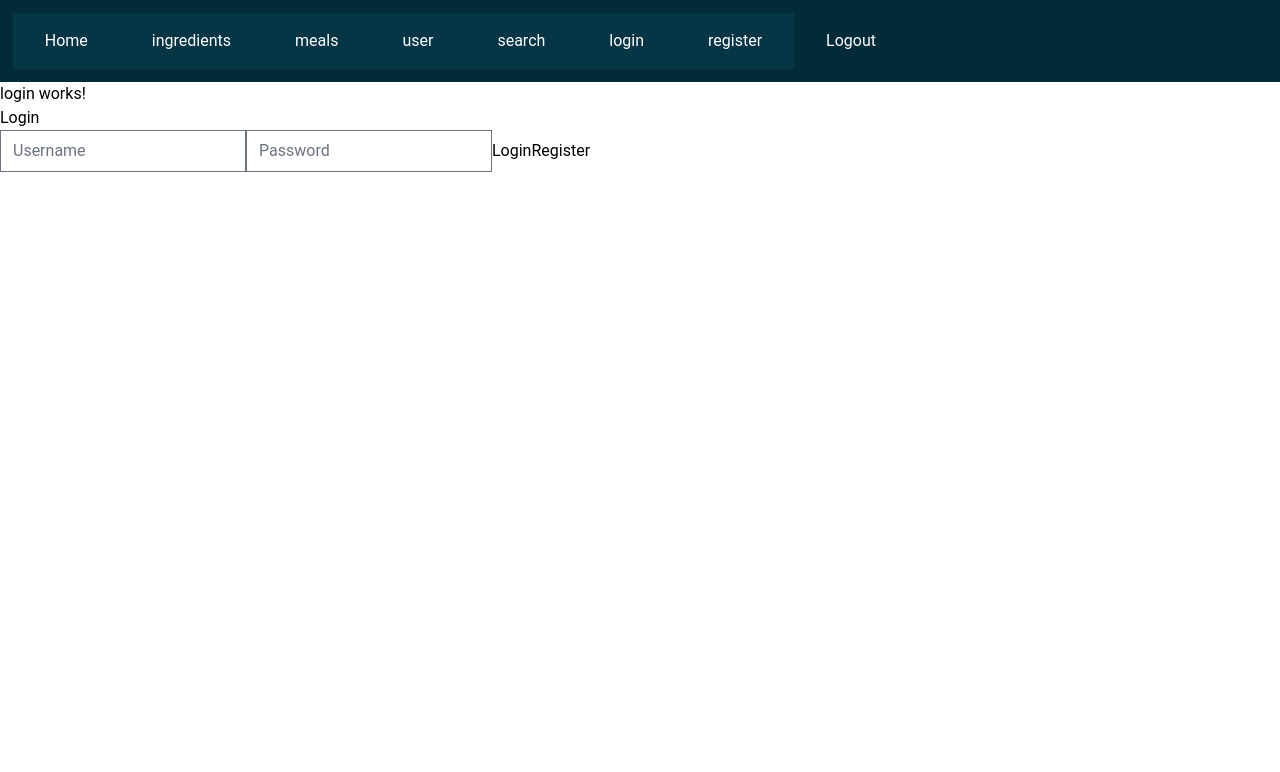
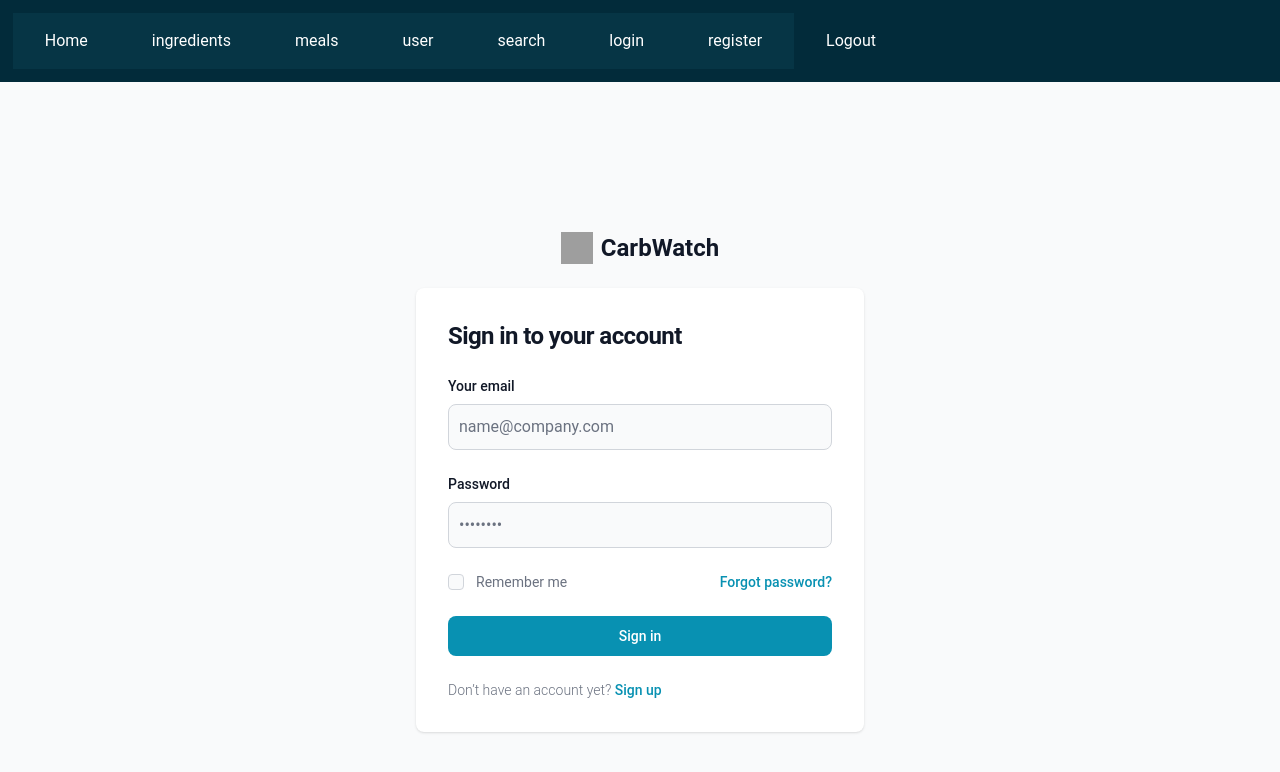
Before and after one commit to Banderas13/koolyhealth, an Angular app: page /login in a window 1280 px wide. Shown: the top 772 px of the page. Built offline with nearby package versions, Linux system fonts and the light colour scheme; grey boxes are pictures that could not be loaded.

Commit message:
created the final template using flowbite

```diff
--- a/src/app/login/login.component.html
+++ b/src/app/login/login.component.html
@@ -1,13 +1,54 @@
-<p>login works!</p>
+<!-- <p>login works!</p>
 
 <div  class="container">
 	<div  class="row">
 		<div  class="col-md-12">
-			<h1>Login</h1>
-			<input  class="form-control"  type="text"  [(ngModel)]="username"  placeholder="Username">
-			<input  class="form-control"  type="password"  [(ngModel)]="password"  placeholder="Password">
-			<button  (click)="onSubmit()"  type="submit">Login</button>
-            <button routerLink="/registration">Register</button>
+			<h1>Login</h1> -->
+			<!-- <input  class="form-control"  type="text"  [(ngModel)]="username"  placeholder="Username">
+			<input  class="form-control"  type="password"  [(ngModel)]="password"  placeholder="Password"> -->
+			<!-- <button  (click)="onSubmit()"  type="submit">Login</button>
+            <button routerLink="/registration">Register</button> -->
+		<!-- </div>
+	</div>
+</div> -->
+
+<section class="bg-gray-50 dark:bg-gray-900">
+	<div class="flex flex-col items-center justify-center px-6 py-8 mx-auto md:h-screen lg:py-0">
+		<a href="#" class="flex items-center mb-6 text-2xl font-semibold text-gray-900 dark:text-white">
+			<img class="w-8 h-8 mr-2" src="https://flowbite.s3.amazonaws.com/blocks/marketing-ui/logo.svg" alt="logo">
+			CarbWatch
+		</a>
+		<div class="w-full bg-white rounded-lg shadow dark:border md:mt-0 sm:max-w-md xl:p-0 dark:bg-gray-800 dark:border-gray-700">
+			<div class="p-6 space-y-4 md:space-y-6 sm:p-8">
+				<h1 class="text-xl font-bold leading-tight tracking-tight text-gray-900 md:text-2xl dark:text-white">
+					Sign in to your account
+				</h1>
+				<form class="space-y-4 md:space-y-6" action="#">
+					<div>
+						<label for="email" class="block mb-2 text-sm font-medium text-gray-900 dark:text-white">Your email</label>
+						<input  [(ngModel)]="username" type="email" name="email" id="email" class="bg-gray-50 border border-gray-300 text-gray-900 rounded-lg focus:ring-primary-600 focus:border-primary-600 block w-full p-2.5 dark:bg-gray-700 dark:border-gray-600 dark:placeholder-gray-400 dark:text-white dark:focus:ring-blue-500 dark:focus:border-blue-500" placeholder="name@company.com" required="">
+					</div>
+					<div>
+						<label for="password" class="block mb-2 text-sm font-medium text-gray-900 dark:text-white">Password</label>
+						<input [(ngModel)]="password" type="password" name="password" id="password" placeholder="••••••••" class="bg-gray-50 border border-gray-300 text-gray-900 rounded-lg focus:ring-primary-600 focus:border-primary-600 block w-full p-2.5 dark:bg-gray-700 dark:border-gray-600 dark:placeholder-gray-400 dark:text-white dark:focus:ring-blue-500 dark:focus:border-blue-500" required="">
+					</div>
+					<div class="flex items-center justify-between">
+						<div class="flex items-start">
+							<div class="flex items-center h-5">
+							  <input id="remember" aria-describedby="remember" type="checkbox" class="w-4 h-4 border border-gray-300 rounded bg-gray-50 focus:ring-3 focus:ring-primary-300 dark:bg-gray-700 dark:border-gray-600 dark:focus:ring-primary-600 dark:ring-offset-gray-800" required="">
+							</div>
+							<div class="ml-3 text-sm">
+							  <label for="remember" class="text-gray-500 dark:text-gray-300">Remember me</label>
+							</div>
+						</div>
+						<a href="#" class="text-sm font-medium text-primary-600 hover:underline dark:text-primary-500">Forgot password?</a>
+					</div>
+					<button (click)="onSubmit()" type="submit" class="w-full text-white bg-primary-600 hover:bg-primary-700 focus:ring-4 focus:outline-none focus:ring-primary-300 font-medium rounded-lg text-sm px-5 py-2.5 text-center dark:bg-primary-600 dark:hover:bg-primary-700 dark:focus:ring-primary-800">Sign in</button>
+					<p class="text-sm font-light text-gray-500 dark:text-gray-400">
+						Don’t have an account yet? <a routerLink="/registration" class="font-medium text-primary-600 hover:underline dark:text-primary-500">Sign up</a>
+					</p>
+				</form>
+			</div>
 		</div>
 	</div>
-</div>
+  </section>
--- a/src/app/login/login.component.ts
+++ b/src/app/login/login.component.ts
@@ -2,6 +2,7 @@ import { Component } from '@angular/core';
 import { UserService } from '../shared/user.service';
 import { FormsModule } from '@angular/forms';
 import { Router, RouterLink } from '@angular/router';
+
 
 @Component({
   selector: 'app-login',
```
